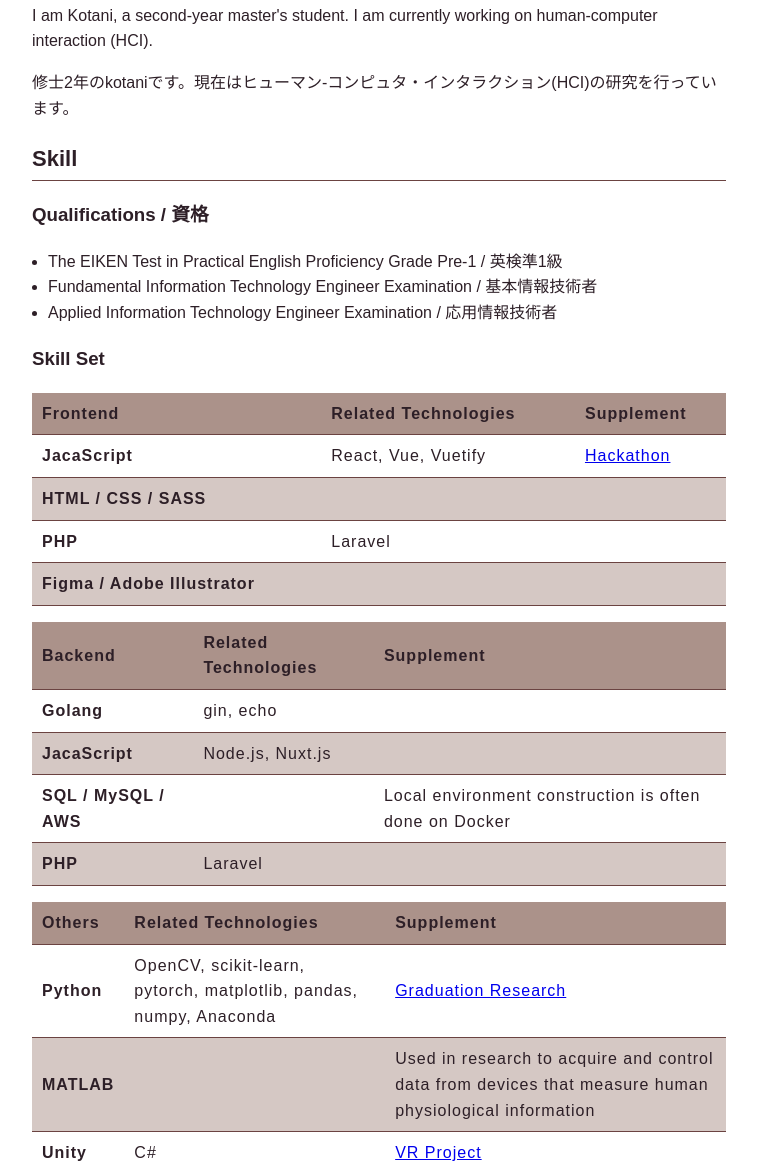
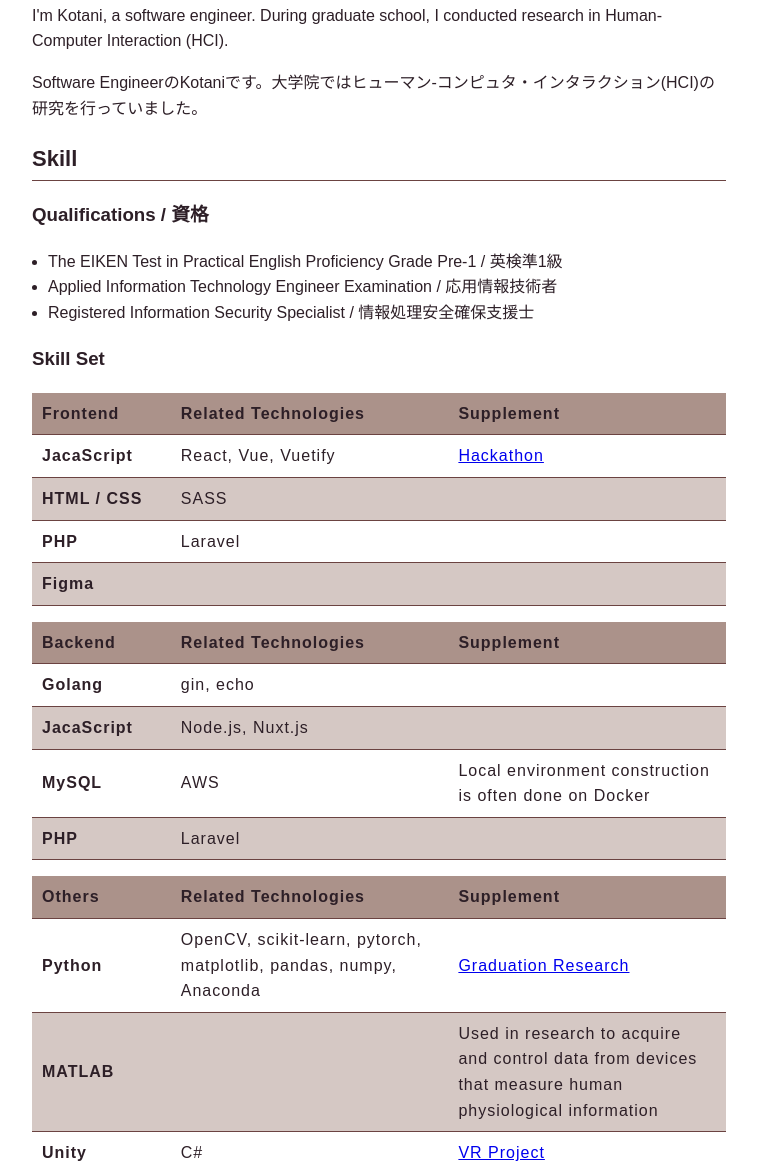
Before and after one commit to NKotani/portfolio, a plain HTML site: page index.html in a window 1280 px wide. Shown: the part 179-1340 px from the top of the page, without its empty margins (261-1018 px from the left). Drawn offline with Linux system fonts and the light colour scheme.

Commit message:
update: Revise profile description and enhance skill set table layout

```diff
--- a/index.html
+++ b/index.html
@@ -16,22 +16,22 @@
             <main>
                 <div id="inner">
                     <h2>Profile</h2>
-                        <p>I am Kotani, a second-year master's student. I am currently working on human-computer interaction (HCI).</p>
-                        <p>修士2年のkotaniです。現在はヒューマン-コンピュタ・インタラクション(HCI)の研究を行っています。</p>
+                        <p>I'm Kotani, a software engineer. During graduate school, I conducted research in Human-Computer Interaction (HCI).</p>
+                        <p>Software EngineerのKotaniです。大学院ではヒューマン-コンピュタ・インタラクション(HCI)の研究を行っていました。</p>
                     <h2>Skill</h2>
                         <h3>Qualifications / 資格</h3>
                             <ul>
                                 <li>The EIKEN Test in Practical English Proficiency Grade Pre-1 / 英検準1級</li>
-                                <li>Fundamental Information Technology Engineer Examination / 基本情報技術者</li>
                                 <li>Applied Information Technology Engineer Examination / 応用情報技術者</li>
+                                <li>Registered Information Security Specialist / 情報処理安全確保支援士</li>
                             </ul>
                         <h3>Skill Set</h3>
                         <table>
                             <thead>
                                 <tr>
-                                    <th scope="col">Frontend</th>
-                                    <th scope="col">Related Technologies</th>
-                                    <th scope="col">Supplement</th>
+                                    <th scope="col" style="width:20%;">Frontend</th>
+                                    <th scope="col" style="width:40%;">Related Technologies</th>
+                                    <th scope="col" style="width:40%;">Supplement</th>
                                 </tr>
                             </thead>
                             <tbody>
@@ -41,8 +41,8 @@
                                     <td><a href="https://github.com/NKotani/AE2Team2">Hackathon</a></td>
                                 </tr>
                                 <tr>
-                                    <th scope="row">HTML / CSS / SASS</th>
-                                    <td></td>
+                                    <th scope="row">HTML / CSS</th>
+                                    <td>SASS</td>
                                     <td></td>
                                 </tr>
                                 <tr>
@@ -51,7 +51,7 @@
                                     <td></td>
                                 </tr>
                                 <tr>
-                                    <th scope="row">Figma / Adobe Illustrator</th>
+                                    <th scope="row">Figma</th>
                                     <td></td>
                                     <td></td>
                                 </tr>
@@ -61,9 +61,9 @@
                         <table>
                             <thead>
                                 <tr>
-                                    <th scope="col">Backend</th>
-                                    <th scope="col">Related Technologies</th>
-                                    <th scope="col">Supplement</th>
+                                    <th scope="col" style="width:20%;">Backend</th>
+                                    <th scope="col" style="width:40%;">Related Technologies</th>
+                                    <th scope="col" style="width:40%;">Supplement</th>
                                 </tr>
                             </thead>
                             <tbody>
@@ -78,8 +78,8 @@
                                     <td></td>
                                 </tr>
                                 <tr>
-                                    <th scope="row">SQL / MySQL / AWS</th>
-                                    <td></td>
+                                    <th scope="row">MySQL</th>
+                                    <td>AWS</td>
                                     <td>Local environment construction is often done on Docker</td>
                                 </tr>
                                 <tr>
@@ -93,9 +93,9 @@
                         <table>
                             <thead>
                                 <tr>
-                                    <th scope="col">Others</th>
-                                    <th scope="col">Related Technologies</th>
-                                    <th scope="col">Supplement</th>
+                                    <th scope="col" style="width:20%;">Others</th>
+                                    <th scope="col" style="width:40%;">Related Technologies</th>
+                                    <th scope="col" style="width:40%;">Supplement</th>
                                 </tr>
                             </thead>
                             <tbody>
```
